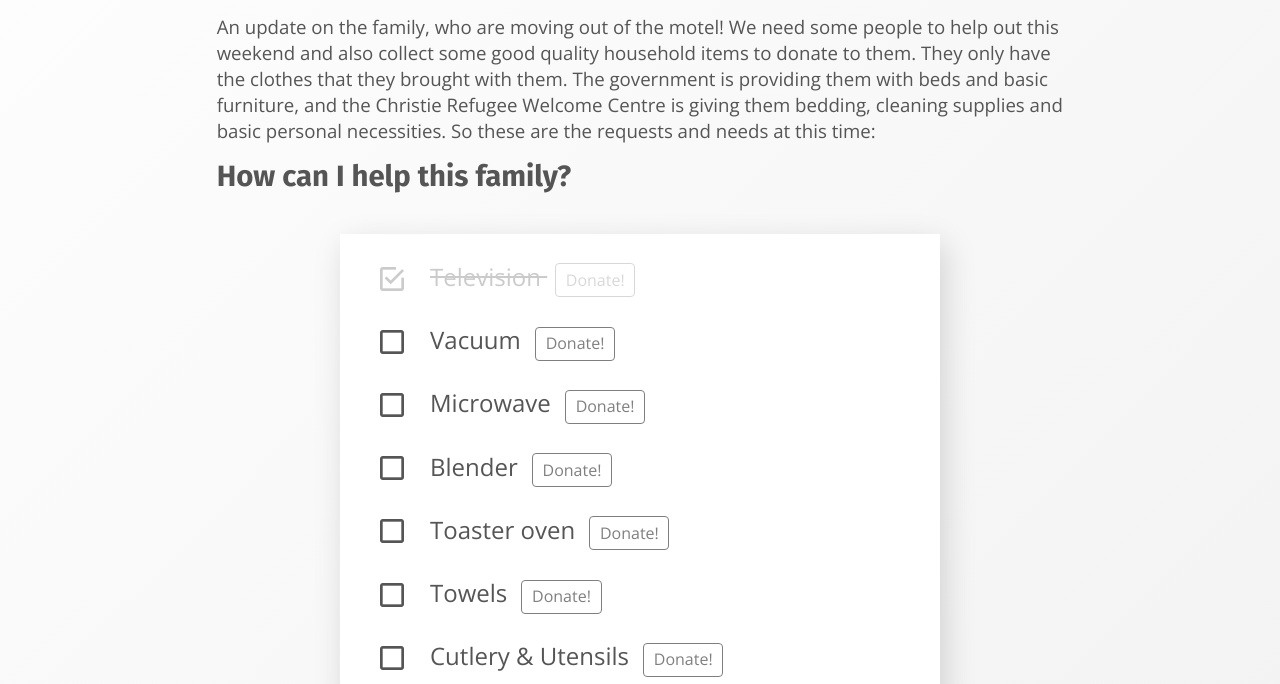
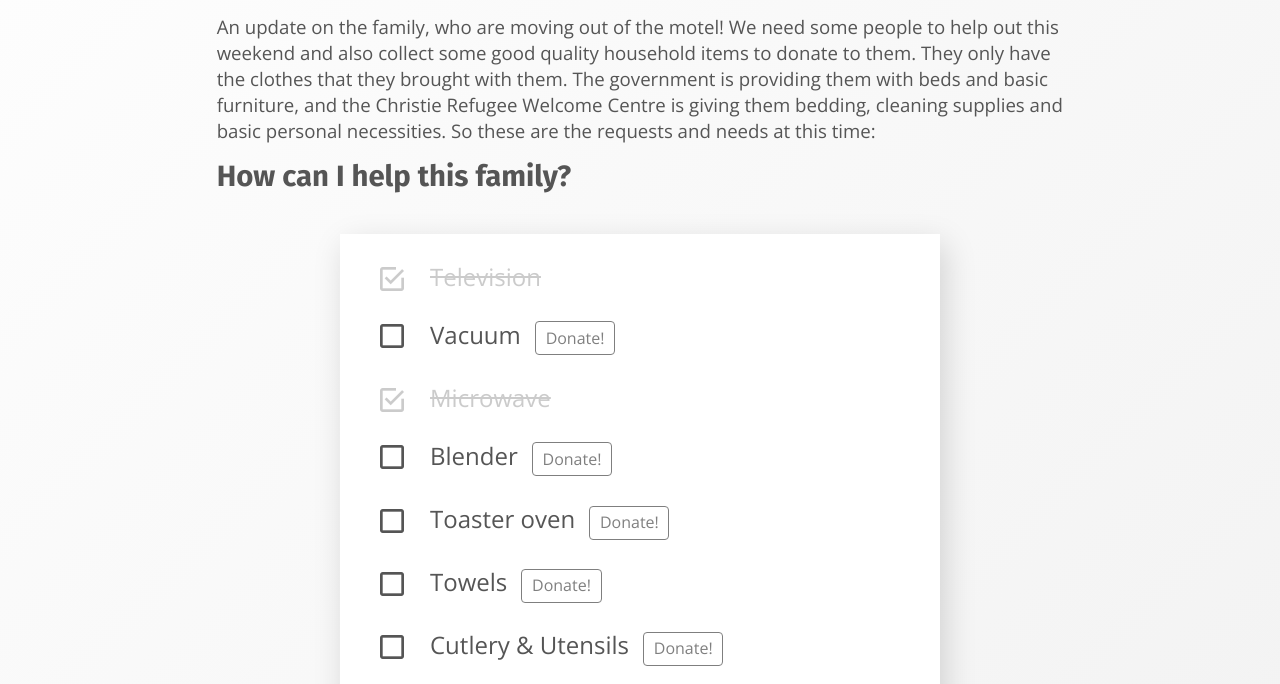
Before and after one commit to tomhodgins/freshstart, a plain HTML site: page help.html in a window 1280 px wide. Shown: the part 413-1097 px from the top of the page. Drawn offline with nearby package versions, Linux system fonts and the light colour scheme.

Commit message:
Check off microwave

```diff
--- a/help.html
+++ b/help.html
@@ -34,15 +34,15 @@
     <aside data-list>
        <label>
         <input type=checkbox checked>
-        <span>Television <a data-button=outline href=mailto:soujoyce@gmail.com?cc=estherjoygibbs@gmail.com&subject=%5BDONATION%5D&body=I%E2%80%99d%20like%20to%20donate%20a%20TV!%0A%0A>Donate!</a></span>
+        <span>Television<!-- <a data-button=outline href=mailto:soujoyce@gmail.com?cc=estherjoygibbs@gmail.com&subject=%5BDONATION%5D&body=I%E2%80%99d%20like%20to%20donate%20a%20TV!%0A%0A>Donate!</a>--></span>
       </label>
       <label>
         <input type=checkbox>
         <span>Vacuum <a data-button=outline href=mailto:soujoyce@gmail.com?cc=estherjoygibbs@gmail.com&subject=%5BDONATION%5D&body=I%E2%80%99d%20like%20to%20donate%20a%20vacuum!%0A%0A>Donate!</a></span>
       </label>
       <label>
-        <input type=checkbox>
-        <span>Microwave <a data-button=outline href=mailto:soujoyce@gmail.com?cc=estherjoygibbs@gmail.com&subject=%5BDONATION%5D&body=I%E2%80%99d%20like%20to%20donate%20a%20microwave!%0A%0A>Donate!</a></span>
+        <input type=checkbox checked>
+        <span>Microwave<!-- <a data-button=outline href=mailto:soujoyce@gmail.com?cc=estherjoygibbs@gmail.com&subject=%5BDONATION%5D&body=I%E2%80%99d%20like%20to%20donate%20a%20microwave!%0A%0A>Donate!</a>--></span>
       </label>
       <label>
         <input type=checkbox>
```
